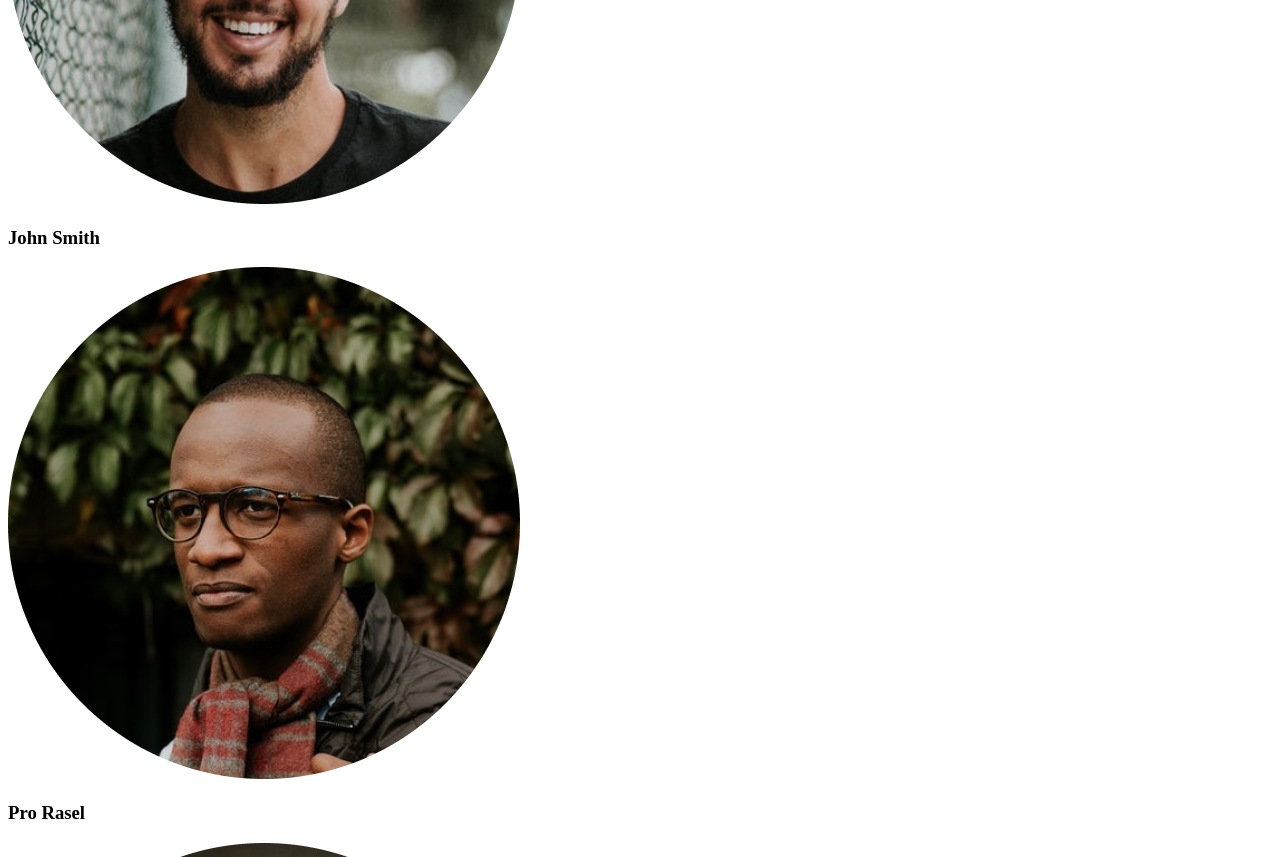
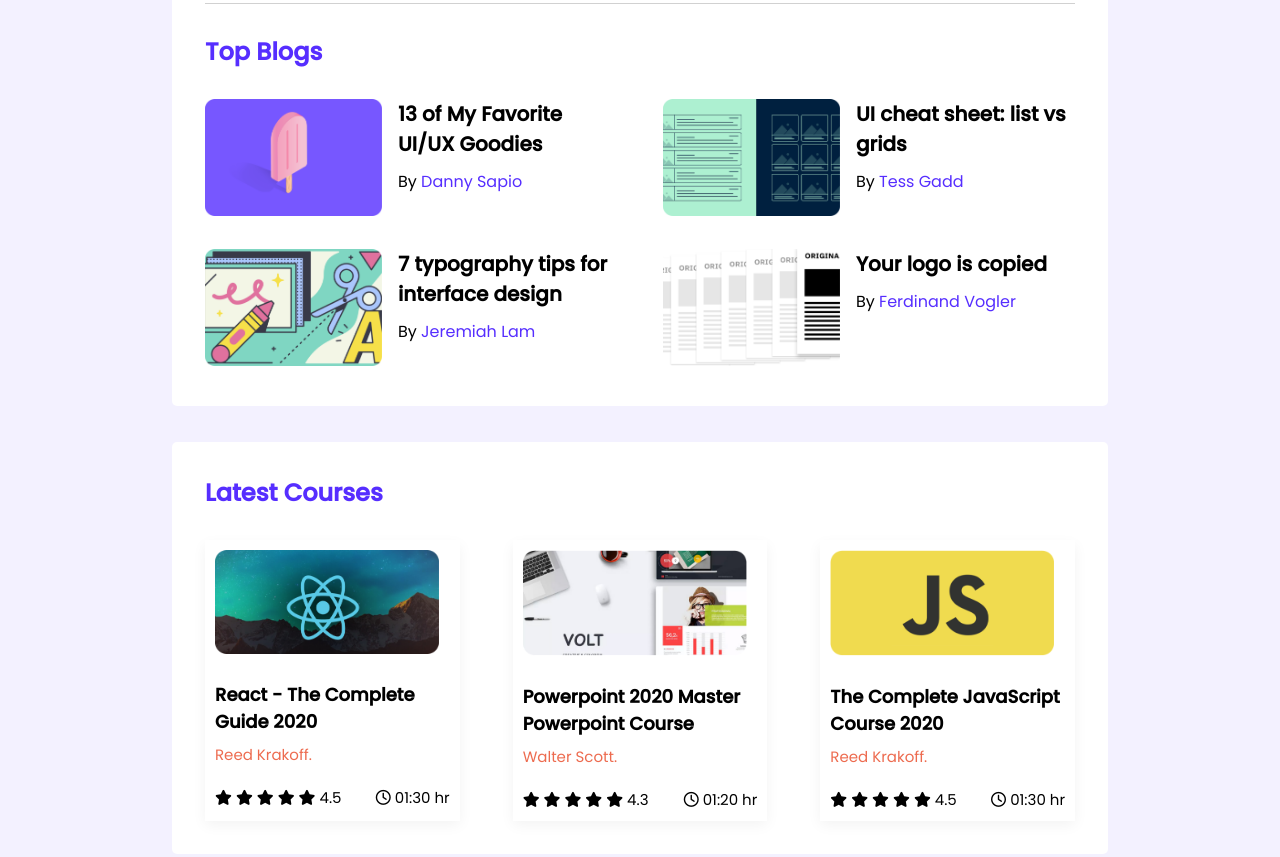
Before and after one commit to Zahid-Nabi/leader-board-css3, a plain HTML site: page index.html in a window 1280 px wide. Shown: the part 316-1173 px from the top of the page. Drawn offline with Linux system fonts and the light colour scheme.

Commit message:
All Section Added

```diff
--- a/css/style.css
+++ b/css/style.css
@@ -0,0 +1,130 @@
+/* Fonts */
+@import url('https://fonts.googleapis.com/css2?family=Poppins:wght@400;500&display=swap');
+
+/* common styles */
+*,
+*::before,
+*::after {
+    margin: 0;
+    padding: 0;
+}
+body {
+    font-family: 'Poppins', sans-serif;
+    background: #F3F1FF;
+}
+section {
+    background-color: #FFFFFF;
+    border-radius: 5px;
+    margin: 36px 0;
+}
+.container {
+    width: 870px;
+    padding: 33px;
+}
+.flex {
+    display: flex;
+}
+
+/* Top Player styles */
+main {
+    flex-direction: column;
+    align-items: center;
+}
+.top-players {
+    padding-bottom: 33px;
+}
+.top-players h2 {
+    font-size: 24px;
+    color: #562EFF;
+}
+.players {
+    display: grid;
+    grid-template-columns: repeat(3, 1fr);
+    grid-row-gap: 30px;
+    padding-top: 40px;
+}
+.player {
+    display: flex;
+    align-items: center;
+}
+.player .player-image {
+    width: 56px;
+}
+.player .player-name {
+    margin-left: 16px;
+    font-size: 18px;
+}
+hr {
+    border: none;
+    border-bottom: 1px solid #D1D1D1;
+}
+
+/* Top Blog Styles */
+.top-blogs h2 {
+    margin-top: 30px;
+    font-size: 24px;
+    color: #562EFF;
+}
+.blogs {
+    display: grid;
+    grid-template-columns: repeat(2, 1fr);
+    grid-gap: 26px 46px;
+    margin-top: 30px;
+}
+.blog {
+    display: flex;
+}
+.blog .thumbnail img {
+    width: 177px;
+}
+.blog .blog-details {
+    margin-left: 16px;
+}
+.blog-title {
+    font-size: 20px;
+}
+.author-name {
+    font-size: 16px;
+    margin-top: 10px;
+}
+.author-name a {
+    text-decoration: none;
+    color: #562EFF;
+}
+
+/* Latest Course Styles */
+.latest-course {
+    margin: 0 0 30px 0;
+}
+.latest-course h2 {
+    margin-bottom: 30px;
+    font-size: 24px;
+    color: #562EFF;
+}
+.courses {
+    display: grid;
+    grid-template-columns: repeat(3, 1fr);
+    grid-column-gap: 53px;
+}
+.course {
+    padding: 10px;
+    box-shadow: 0px 5.34229px 13.3557px rgba(0, 0, 0, 0.05);
+}
+.course-banner img {
+    width: 224px;
+}
+.course-desc h3 {
+    font-size: 18px;
+    margin-top: 20px;
+}
+.course-desc .instructor {
+    font-size: 15px;
+    color: #ED6B4F;
+    margin-top: 8px;
+}
+.course-info {
+    display: flex;
+    justify-content: space-between;
+    font-size: 15px;
+    margin-top: 20px;
+}
--- a/index.html
+++ b/index.html
@@ -5,8 +5,11 @@
     <meta http-equiv="X-UA-Compatible" content="IE=edge">
     <meta name="viewport" content="width=device-width, initial-scale=1.0">
     <title>Leader Board</title>
+
     <!-- Stylesheet -->
     <link rel="stylesheet" href="./css/style.css">
+    <!-- Font Awesome -->
+    <script src="https://kit.fontawesome.com/43cdcf7b71.js" crossorigin="anonymous"></script>
 </head>
 <body>
     <!-- header start -->
@@ -14,10 +17,11 @@
 
     </header>
     <!-- header end -->
-    <main>
+    <main class="flex">
         <!-- top players & top blogs -->
-        <section>
+        <section class="container">
             <div class="top-players">
+                <h2>Top Players</h2>
                 <div class="players">
                     <div class="player">
                         <img class="player-image" src="./images/players/player-1.png" alt="">
@@ -45,7 +49,122 @@
                     </div>
                 </div>
             </div>
-            <div class="top-blogs"></div>
+            <hr>
+            <div class="top-blogs">
+                <h2>Top Blogs</h2>
+                <div class="blogs">
+                    <div class="blog">
+                        <div class="thumbnail">
+                            <img src="./images/blogs/blog-1.png" alt="">
+                        </div>
+                        <div class="blog-details">
+                            <h3 class="blog-title">13 of My Favorite UI/UX Goodies</h3>
+                            <p class="author-name">By <a href="#">Danny Sapio</a></p>
+                        </div>
+                    </div>
+                    <div class="blog">
+                        <div class="thumbnail">
+                            <img src="./images/blogs/blog-2.png" alt="">
+                        </div>
+                        <div class="blog-details">
+                            <h3 class="blog-title">UI cheat sheet: list vs grids</h3>
+                            <p class="author-name">By <a href="#">Tess Gadd</a></p>
+                        </div>
+                    </div>
+                    <div class="blog">
+                        <div class="thumbnail">
+                            <img src="./images/blogs/blog-3.png" alt="">
+                        </div>
+                        <div class="blog-details">
+                            <h3 class="blog-title">7 typography tips for interface design</h3>
+                            <p class="author-name">By <a href="#">Jeremiah Lam</a></p>
+                        </div>
+                    </div>
+                    <div class="blog">
+                        <div class="thumbnail">
+                            <img src="./images/blogs/blog-4.png" alt="">
+                        </div>
+                        <div class="blog-details">
+                            <h3 class="blog-title">Your logo is copied</h3>
+                            <p class="author-name">By <a href="#">Ferdinand Vogler</a></p>
+                        </div>
+                    </div>
+                </div>
+            </div>
+        </section>
+        <section class="latest-course container">
+            <h2>Latest Courses</h2>
+            <div class="courses">
+                <div class="course">
+                    <div class="course-banner">
+                        <img src="./images/courses/course-1.png" alt="">
+                    </div>
+                    <div class="course-desc">
+                        <h3>React - The Complete Guide 2020</h3>
+                        <p class="instructor">Reed Krakoff.</p>
+                    </div>
+                    <div class="course-info">
+                        <div class="rating">
+                            <i class="fas fa-star"></i>
+                            <i class="fas fa-star"></i>
+                            <i class="fas fa-star"></i>
+                            <i class="fas fa-star"></i>
+                            <i class="fas fa-star"></i>
+                            <span>4.5</span>
+                        </div>
+                        <div class="duration">
+                            <i class="far fa-clock"></i>
+                            <span>01:30 hr</span>
+                        </div>
+                    </div>
+                </div>
+                <div class="course">
+                    <div class="course-banner">
+                        <img src="./images/courses/course-2.png" alt="">
+                    </div>
+                    <div class="course-desc">
+                        <h3>Powerpoint 2020 Master Powerpoint Course</h3>
+                        <p class="instructor">Walter Scott.</p>
+                    </div>
+                    <div class="course-info">
+                        <div class="rating">
+                            <i class="fas fa-star"></i>
+                            <i class="fas fa-star"></i>
+                            <i class="fas fa-star"></i>
+                            <i class="fas fa-star"></i>
+                            <i class="fas fa-star"></i>
+                            <span>4.3</span>
+                        </div>
+                        <div class="duration">
+                            <i class="far fa-clock"></i>
+                            <span>01:20 hr</span>
+                        </div>
+                    </div>
+                </div>
+                <div class="course">
+                    <div class="course-banner">
+                        <img src="./images/courses/course-3.png" alt="">
+                    </div>
+                    <div class="course-desc">
+                        <h3>The Complete JavaScript Course 2020</h3>
+                        <p class="instructor">Reed Krakoff.</p>
+                    </div>
+                    <div class="course-info">
+                        <div class="rating">
+                            <i class="fas fa-star"></i>
+                            <i class="fas fa-star"></i>
+                            <i class="fas fa-star"></i>
+                            <i class="fas fa-star"></i>
+                            <i class="fas fa-star"></i>
+                            <span>4.5</span>
+                        </div>
+                        <div class="duration">
+                            <i class="far fa-clock"></i>
+                            <span>01:30 hr</span>
+                        </div>
+                    </div>
+                </div>
+            </div>
         </section>
     </main>
 </body>
```
